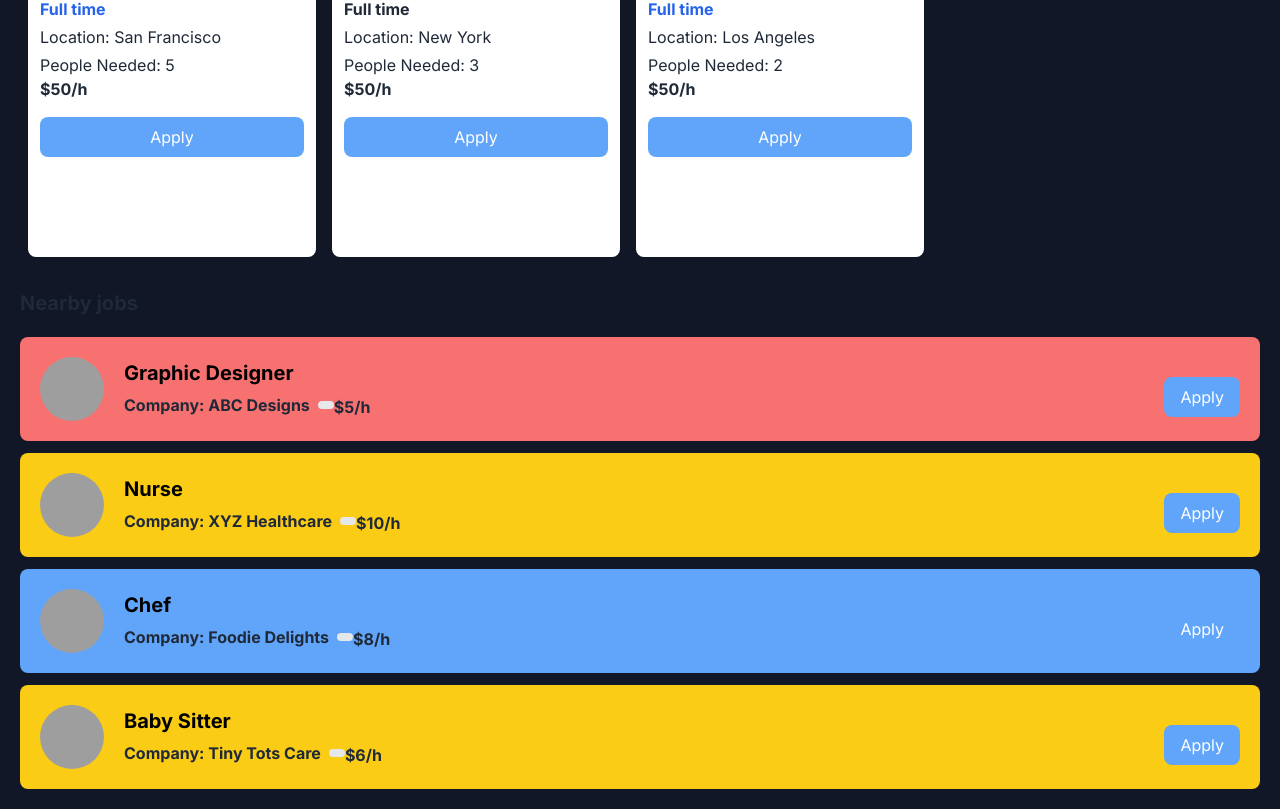
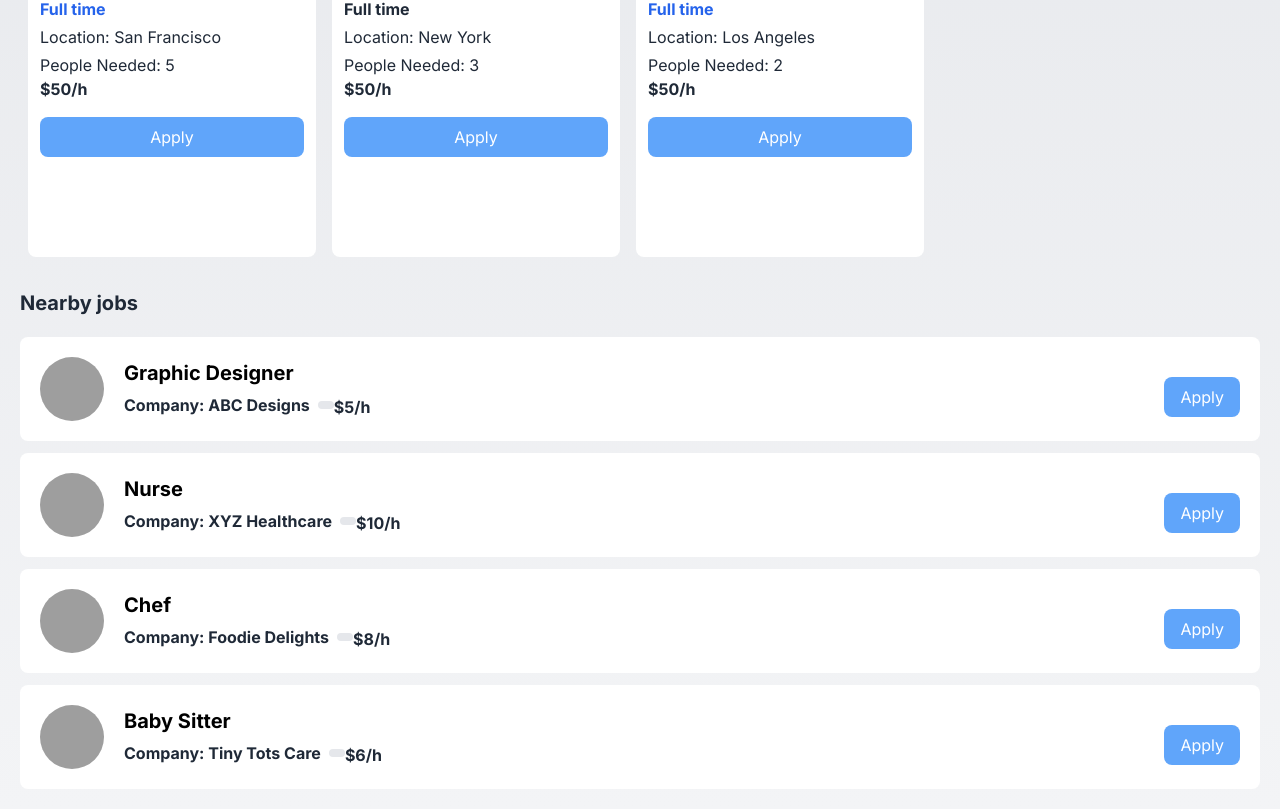
Before and after one commit to timons-AI/standard-intern, a Next.js app in the folder standard-intern/: page / in a window 1280 px wide. Shown: the part 447-1256 px from the top of the page. Built offline with nearby package versions, Linux system fonts and the light colour scheme; grey boxes are pictures that could not be loaded.

Commit message:
Update page.tsx

```diff
--- a/standard-intern/src/app/page.tsx
+++ b/standard-intern/src/app/page.tsx
@@ -2,7 +2,7 @@ import Head from 'next/head';
 
 const Home = () => {
   return (
-    <div className="bg-gray-100 text-black p-5" style={{ backgroundColor: "#111726" }}>
+    <div className="bg-gradient-to-b from-gray-200 to-gray-100 text-black p-5">
       <Head>
         <title>Home</title>
         <link rel="icon" href="/favicon.ico" />
@@ -90,7 +90,7 @@ const Home = () => {
       <h2 className="text-gray-800 font-bold text-xl mt-8">Nearby jobs</h2>
 
       <div className="mt-5">
-        <div className="bg-red-400 rounded-lg flex items-center p-5 mt-3">
+        <div className="bg-white rounded-lg flex items-center p-5 mt-3">
           <img
             src="/images/company1_logo.png"
             alt="Company Logo"
@@ -110,7 +110,7 @@ const Home = () => {
           </button>
         </div>
 
-        <div className="bg-yellow-400 rounded-lg flex items-center p-5 mt-3">
+        <div className="bg-white rounded-lg flex items-center p-5 mt-3">
           <img
             src="/images/company2_logo.png"
             alt="Company Logo"
@@ -130,7 +130,7 @@ const Home = () => {
           </button>
         </div>
 
-        <div className="bg-blue-400 rounded-lg flex items-center p-5 mt-3">
+        <div className="bg-white rounded-lg flex items-center p-5 mt-3">
           <img
             src="/images/company3_logo.png"
             alt="Company Logo"
@@ -150,7 +150,7 @@ const Home = () => {
           </button>
         </div>
 
-        <div className="bg-yellow-400 rounded-lg flex items-center p-5 mt-3">
+        <div className="bg-white rounded-lg flex items-center p-5 mt-3">
           <img
             src="/images/company4_logo.png"
             alt="Company Logo"
```
